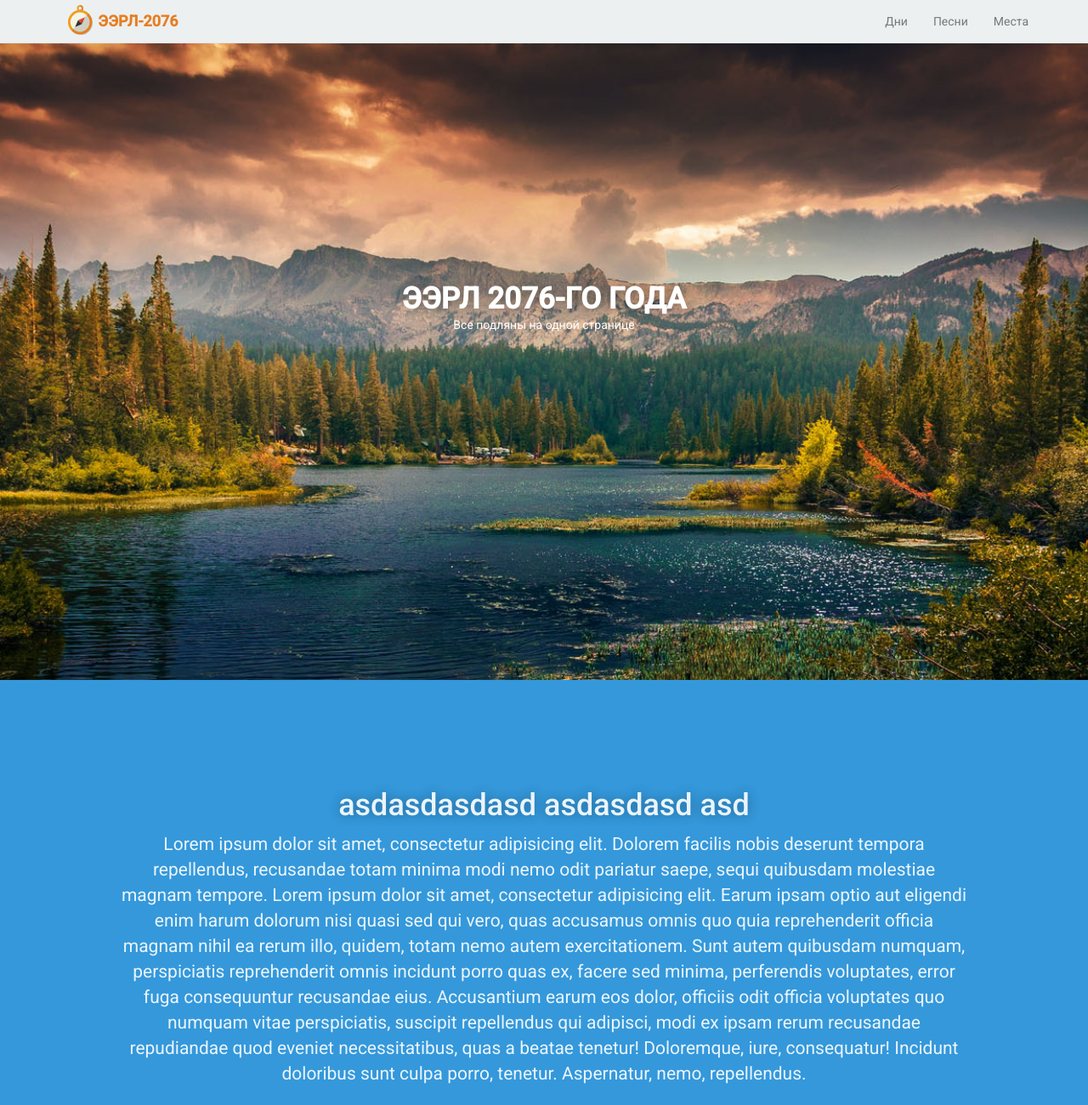
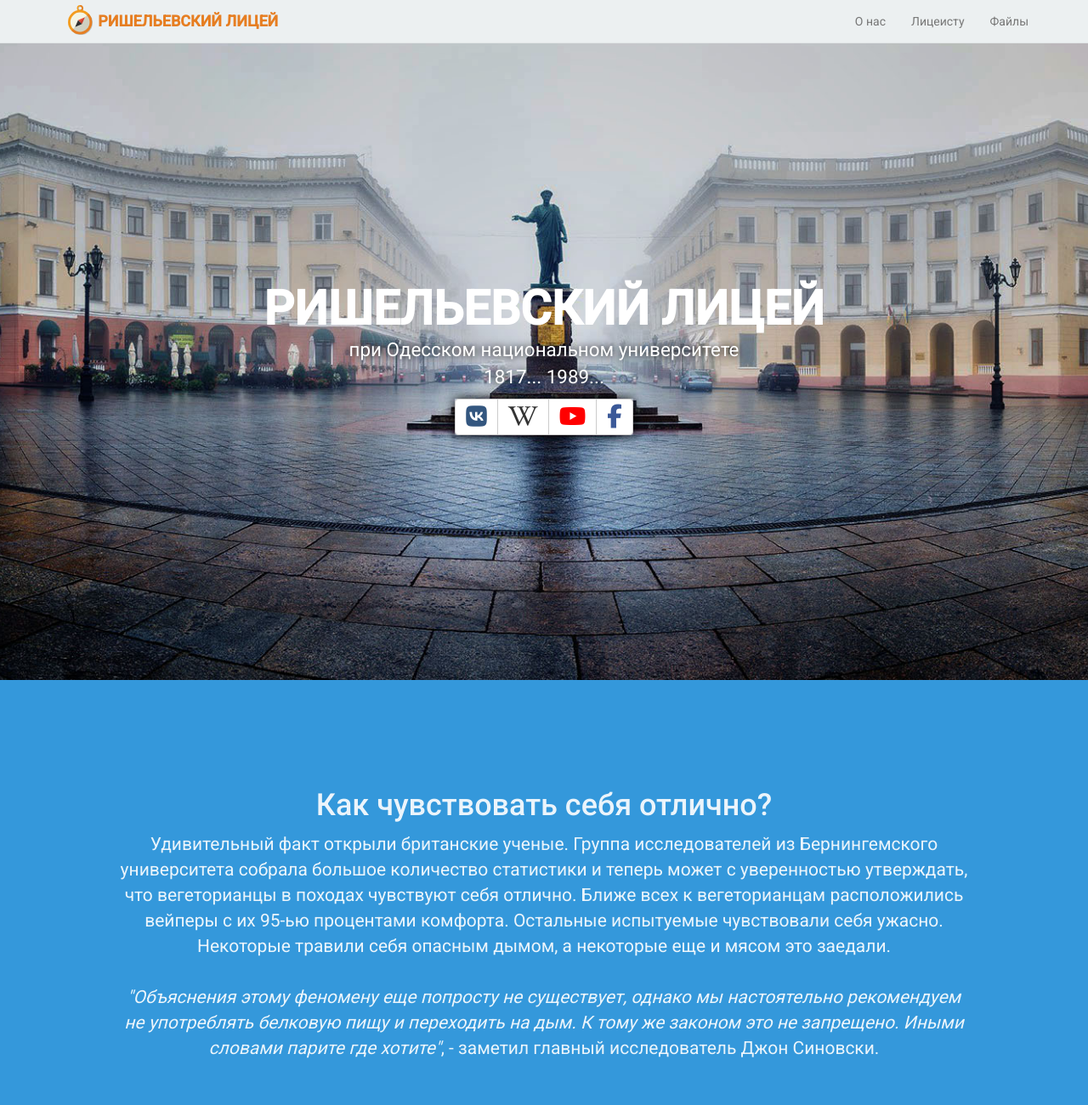
Before and after one commit to EPesnya/NewProj, a website: page app/index.html in a window 1280 px wide. Shown: the whole page at 85% size. Drawn offline with nearby package versions, Linux system fonts and the light colour scheme.

Commit message:
смена темы

```diff
--- a/app/css/style.css
+++ b/app/css/style.css
@@ -4,9 +4,29 @@ html, body {
     font-family: 'Roboto' !important;
 }
 
-h1
+#add-text-shadow
 {
     text-shadow: 0 0 .4em rgba(0,0,0,.4);
+}
+
+p
+{
+}
+
+@-webkit-keyframes appearence {
+    from {opacity: 0;}
+    to {opacity: 1;}
+}
+@keyframes appearence {
+    from {opacity: 0;}
+    to {opacity: 1;}
+}
+
+.header-content-inner {
+    -webkit-animation-name: appearence;
+    animation-name: appearence;
+    -webkit-animation-duration: 1s;
+    animation-duration: 1s;
 }
 
 div.loading {
@@ -46,9 +66,14 @@ header {
     background-size: cover;
     -o-background-size: cover;
     background-position: center;
-    background-image: url('../img/header.jpg');
+    background-image: url('../img/mainDuke (2).jpg');
     text-align: center;
     color: white;
+}
+
+.btn-group
+{
+    box-shadow: 0 0 1em rgba(0,0,0,1);
 }
 
 header .header-content {
--- a/app/index.html
+++ b/app/index.html
@@ -19,6 +19,7 @@
 	<link href='https://fonts.googleapis.com/css?family=Roboto:400,500&subset=latin,cyrillic' rel='stylesheet' type='text/css'>
 	<script src="bower/jquery/dist/jquery.js"></script>
 	<script src="bower/bootstrap/dist/js/bootstrap.min.js"></script>
+    <script src="https://use.fontawesome.com/fe37da63b3.js"></script>
 
 	<!-- HTML5 shim and Respond.js for IE8 support of HTML5 elements and media queries -->
 	<!-- WARNING: Respond.js doesn't work if you view the page via file:// -->
@@ -48,7 +49,7 @@
             				<span class="icon-bar"></span>
             			</button>
             			<a class="navbar-brand" href="#page-top">
-            				ЭЭРЛ-2076
+            				Ришельевский лицей
             			</a>
             		</div>
 
@@ -59,13 +60,13 @@
             					<a href="#page-top"></a>
             				</li>
             				<li class="page-scroll">
-            					<a href="#portfolio">Дни</a>
+            					<a href="#portfolio">О нас</a>
             				</li>
             				<li class="page-scroll">
-            					<a href="#about">Песни</a>
+            					<a href="#about">Лицеисту</a>
             				</li>
             				<li class="page-scroll">
-            					<a href="#contact">Места</a>
+            					<a href="#contact">Файлы</a>
             				</li>
             			</ul>
             		</div>
@@ -80,18 +81,24 @@
             		<header id="hei">
             			<div id="hei-inner" class="header-content">
             				<div class="header-content-inner">
-            					<h1 style="font-size: 35px;">ЭЭРЛ 2076-го года</h1>
-            					<p>Все подляны на одной странице</p>
+            					<h1 id="#add-text-shadow" style="font-size: 4em;">Ришельевский лицей</h1>
+            					<p id="#add-text-shadow" style="font-size: 1.6em;text-shadow: 0 0 .4em rgba(0,0,0,1);">при Одесском национальном университете<br>1817... 1989...</p>
+                                <div class="btn-group">
+                                  <button type="button" class="btn btn-default"><i style="color: #33567F;" class="fa fa-vk fa-2x" aria-hidden="true"></i></button>
+                                  <button type="button" class="btn btn-default"><i class="fa fa-wikipedia-w fa-2x" aria-hidden="true"></i></button>
+                                  <button type="button" class="btn btn-default"><i style="color: red;" class="fa fa-youtube fa-2x" aria-hidden="true"></i></button>
+                                  <button type="button" class="btn btn-default"><i style="color: #3B5998;" class="fa fa-facebook fa-2x" aria-hidden="true"></i></button>
+                                </div>
             				</div>
             			</div>
             		</header>
             	</div>
             	<div class="row">
             		<div id="hei1">
-            			<h1 style="color: #fff; opacity: .9; text-align: center; margin: 0;">asdasdasdasd asdasdasd asd</h1>
-            			<p style="color: #fff; opacity: .9; padding: 10px; text-align: center; font-size: 1.5em;">Lorem ipsum dolor sit amet, consectetur adipisicing elit. Dolorem facilis nobis deserunt tempora repellendus, recusandae totam minima modi nemo odit pariatur saepe, sequi quibusdam molestiae magnam tempore.
-            				Lorem ipsum dolor sit amet, consectetur adipisicing elit. Earum ipsam optio aut eligendi enim harum dolorum nisi quasi sed qui vero, quas accusamus omnis quo quia reprehenderit officia magnam nihil ea rerum illo, quidem, totam nemo autem exercitationem. Sunt autem quibusdam numquam, perspiciatis reprehenderit omnis incidunt porro quas ex, facere sed minima, perferendis voluptates, error fuga consequuntur recusandae eius. Accusantium earum eos dolor, officiis odit officia voluptates quo numquam vitae perspiciatis, suscipit repellendus qui adipisci, modi ex ipsam rerum recusandae repudiandae quod eveniet necessitatibus, quas a beatae tenetur! Doloremque, iure, consequatur! Incidunt doloribus sunt culpa porro, tenetur. Aspernatur, nemo, repellendus.
-            			</p>
+            			<h1 style="color: #fff; opacity: .9; text-align: center; margin: 0;">Как чувствовать себя отлично?</h1>
+            			<p style="color: #fff; opacity: .9; padding: 10px; text-align: center; font-size: 1.5em;">
+                            Удивительный факт открыли британские ученые. Группа исследователей из Бернингемского университета собрала большое количество статистики и теперь может с уверенностью утверждать, что вегеторианцы в походах чувствуют себя отлично. Ближе всех к вегеторианцам расположились вейперы с их 95-ью процентами комфорта. Остальные испытуемые чувствовали себя ужасно. Некоторые травили себя опасным дымом, а некоторые еще и мясом это заедали.<br><br><span style="font-style: italic;">"Объяснения этому феномену еще попросту не существует, однако мы настоятельно рекомендуем не употреблять белковую пищу и переходить на дым. К тому же законом это не запрещено. Иными словами парите где хотите"</span>, - заметил главный исследователь Джон Синовски.
+                        </p>
             		</div>
             	</div>
             </div>
```
Also changed, not shown: app/img/mainDuke (2) копия.jpg (added), app/img/mainDuke (2).jpg (added), app/img/mainDuke.jpg (added).
